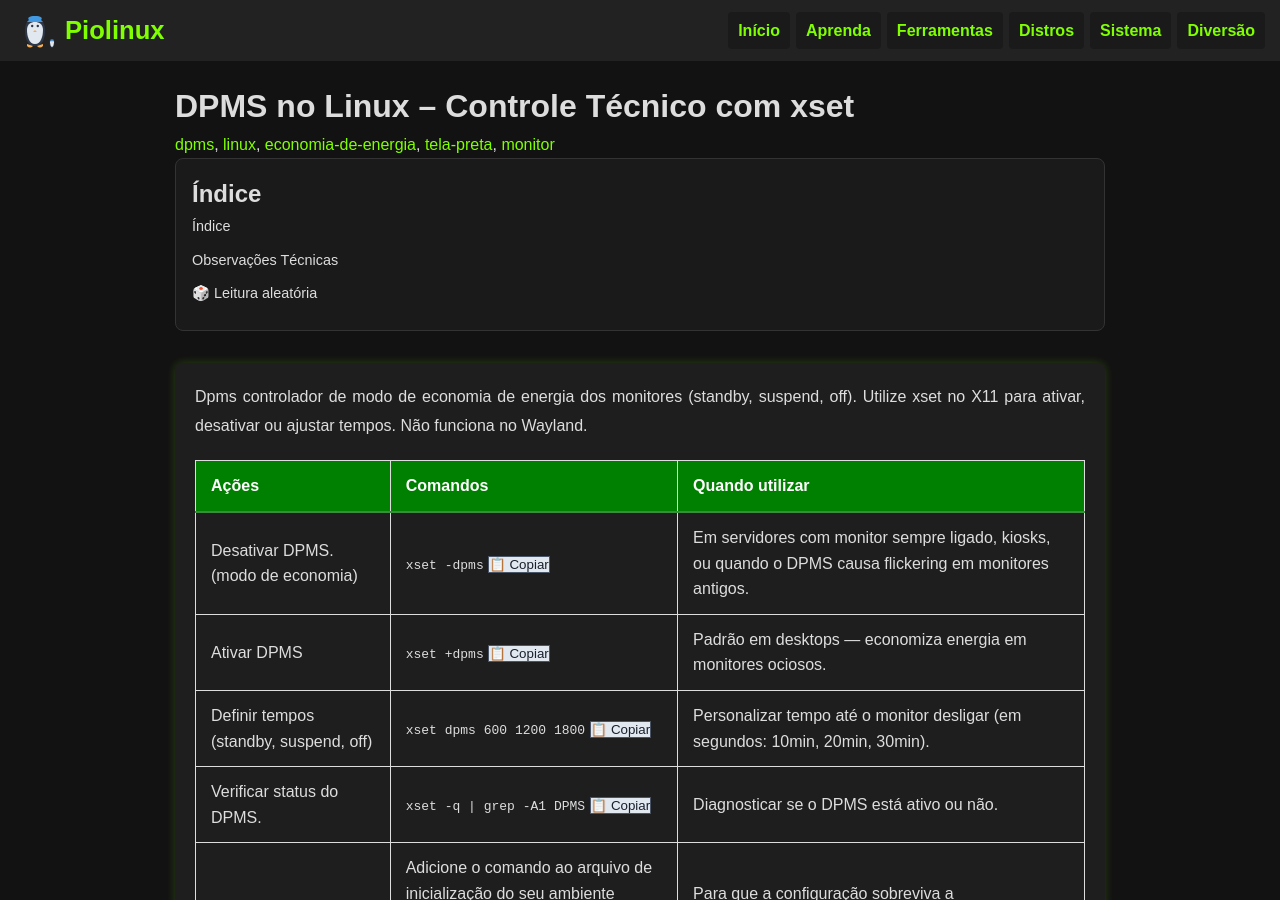
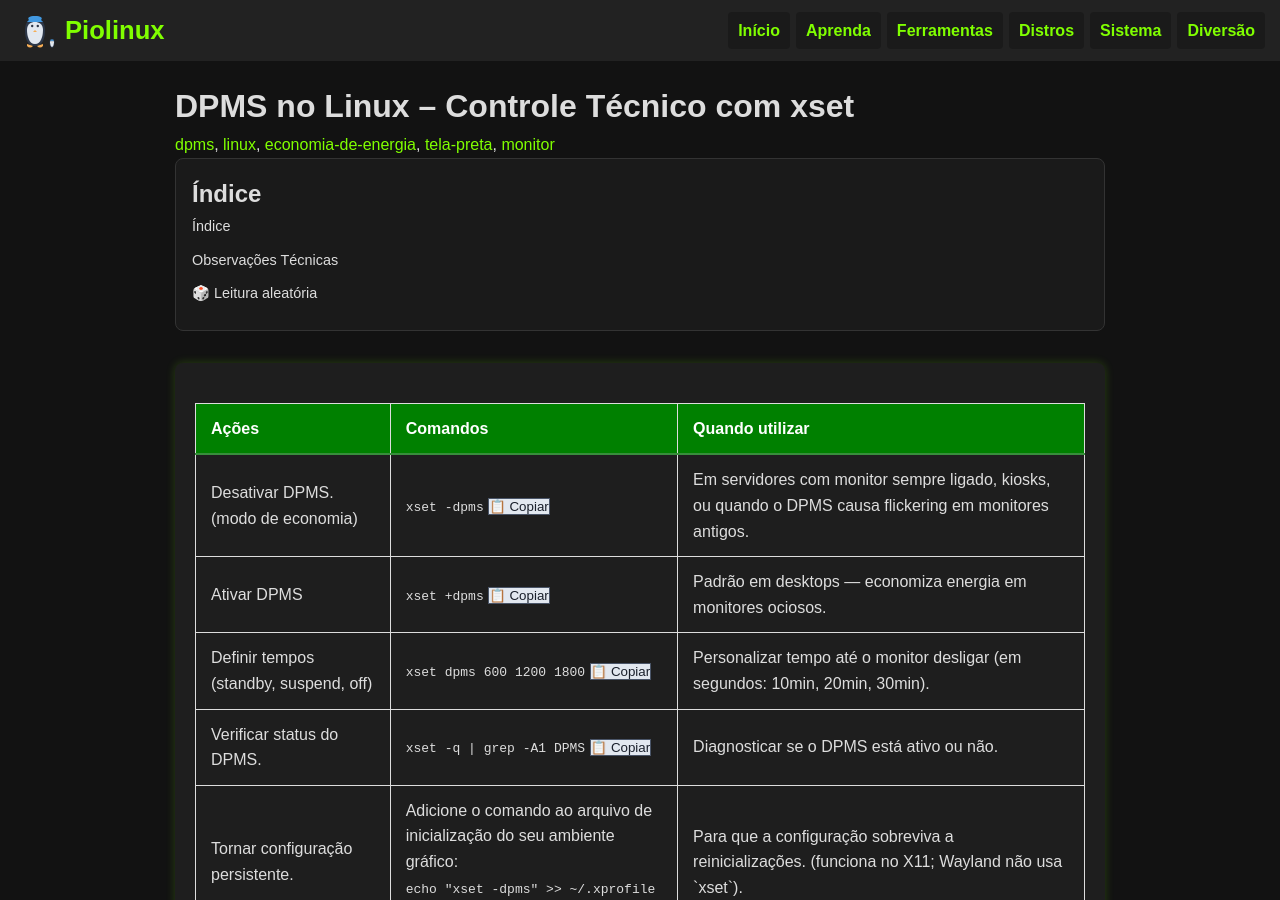
Before and after one commit to Piolinux/piolinux-site, a Jekyll site: the page built from _posts/2025-08-15-dpms-no-linux-vale-a-pena-desativar.md, in a window 1280 px wide and 900 px high. Built offline with Jekyll 4.4.1, drawn with Linux system fonts in a browser that asks for light colours.

Commit message:
Update 2025-08-15-dpms-no-linux-vale-a-pena-desativar.md

```diff
--- a/_posts/2025-08-15-dpms-no-linux-vale-a-pena-desativar.md
+++ b/_posts/2025-08-15-dpms-no-linux-vale-a-pena-desativar.md
@@ -17,7 +17,6 @@ tags: [dpms, linux, economia-de-energia, tela-preta, monitor]
 <section class="post-content">
 
 
-<p>Dpms controlador de modo de economia de energia dos monitores (standby, suspend, off). Utilize xset no X11 para ativar, desativar ou ajustar tempos. Não funciona no Wayland.</p>
 
 
         <table class="evergreen-table">
```
